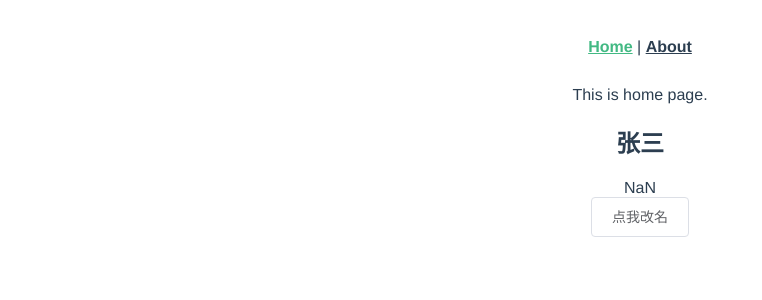
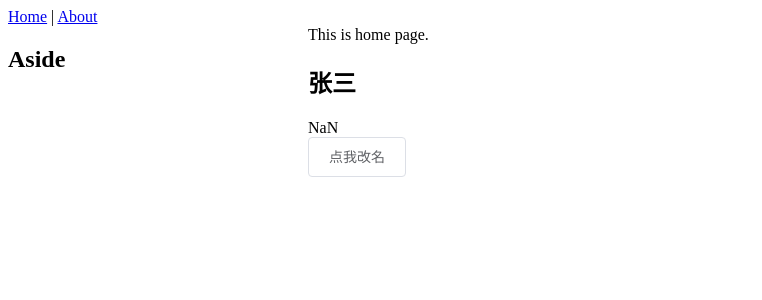
Before and after one commit to Code-Dog-1024/Vue3.x, a Vue app: page / in a window 1280 px wide. Shown: the top 300 px of the page, without its empty margins (0-762 px from the left). Built offline with nearby package versions, Linux system fonts and the light colour scheme.

Commit message:
feat: 新增layout组件;配置SCSS

```diff
--- a/src/App.vue
+++ b/src/App.vue
@@ -1,30 +1,20 @@
 <template>
-  <div id="nav">
+  <div>
     <router-link to="/">Home</router-link> |
     <router-link to="/about">About</router-link>
   </div>
-  <router-view />
+  <layout></layout>
 </template>
 
-<style lang="scss">
-#app {
-  font-family: Avenir, Helvetica, Arial, sans-serif;
-  -webkit-font-smoothing: antialiased;
-  -moz-osx-font-smoothing: grayscale;
-  text-align: center;
-  color: #2c3e50;
-}
+<script lang="ts">
+import { defineComponent } from "vue";
+import Layout from "@/components/layout/index.vue";
 
-#nav {
-  padding: 30px;
+export default defineComponent({
+  components: {
+    Layout,
+  },
+});
+</script>
 
-  a {
-    font-weight: bold;
-    color: #2c3e50;
-
-    &.router-link-exact-active {
-      color: #42b983;
-    }
-  }
-}
-</style>
+<style lang="scss"></style>
--- /dev/null
+++ b/src/components/layout/components/aside.vue
@@ -0,0 +1,21 @@
+<template>
+  <div class="aside">
+    <h2>Aside</h2>
+  </div>
+</template>
+
+<script lang="ts">
+import { defineComponent } from "vue";
+
+export default defineComponent({
+  name: "AppAside",
+});
+</script>
+
+<style rel="stylesheet/scss" lang="scss">
+.aside {
+  width: $asideOnWidth;
+  height: 100%;
+  min-height: 100%;
+}
+</style>
--- /dev/null
+++ b/src/components/layout/components/footer.vue
@@ -0,0 +1,13 @@
+<template>
+  <div class="footer"></div>
+</template>
+
+<script lang="ts">
+import { defineComponent } from "vue";
+
+export default defineComponent({
+  name: "AppFooter",
+});
+</script>
+
+<style lang="scss" scoped></style>
--- /dev/null
+++ b/src/components/layout/components/header.vue
@@ -0,0 +1,13 @@
+<template>
+  <div class="header"></div>
+</template>
+
+<script lang="ts">
+import { defineComponent } from "vue";
+
+export default defineComponent({
+  name: "AppHeader",
+});
+</script>
+
+<style lang="scss" scoped></style>
--- /dev/null
+++ b/src/components/layout/index.vue
@@ -0,0 +1,49 @@
+<template>
+  <div class="app-wrapper">
+    <app-aside class="app-wrapper_aside"></app-aside>
+    <div class="app-wrapper_main">
+      <app-header></app-header>
+      <router-view></router-view>
+      <app-footer></app-footer>
+    </div>
+  </div>
+</template>
+
+<script lang="ts">
+import { defineComponent } from "vue";
+import AppHeader from "./components/header.vue";
+import AppAside from "./components/aside.vue";
+import AppFooter from "./components/footer.vue";
+
+export default defineComponent({
+  name: "Layout",
+  components: {
+    AppHeader,
+    AppAside,
+    AppFooter,
+  },
+});
+</script>
+
+<style rel="stylesheet/scss" lang="scss">
+.app-wrapper {
+  width: 100%;
+  height: 100%;
+  overflow-y: scroll;
+  position: relative;
+
+  &_aside {
+    position: absolute;
+    top: 0;
+    bottom: 0;
+    left: 0;
+  }
+
+  &_main {
+    display: flex;
+    flex-direction: column;
+    min-height: 100vh;
+    margin-left: $asideOnWidth;
+  }
+}
+</style>
--- /dev/null
+++ b/src/stylesheets/global/variables.scss
@@ -0,0 +1 @@
+$asideOnWidth: 300px;
--- /dev/null
+++ b/vue.config.js
@@ -0,0 +1,21 @@
+module.exports = {
+  css: {
+    loaderOptions: {
+      // 给 sass-loader 传递选项
+      sass: {
+        // @/ 是 src/ 的别名
+        // 所以这里假设你有 `src/variables.sass` 这个文件
+        // 注意：在 sass-loader v8 中，这个选项名是 "prependData"
+        prependData: `@import "@/stylesheets/global/variables.sass"`,
+      },
+      // 默认情况下 `sass` 选项会同时对 `sass` 和 `scss` 语法同时生效
+      // 因为 `scss` 语法在内部也是由 sass-loader 处理的
+      // 但是在配置 `prependData` 选项的时候
+      // `scss` 语法会要求语句结尾必须有分号，`sass` 则要求必须没有分号
+      // 在这种情况下，我们可以使用 `scss` 选项，对 `scss` 语法进行单独配置
+      scss: {
+        prependData: `@import "@/stylesheets/global/variables.scss";`,
+      },
+    },
+  },
+};
```
Also changed, not shown: src/utils/common.ts (+2 -2 lines).
